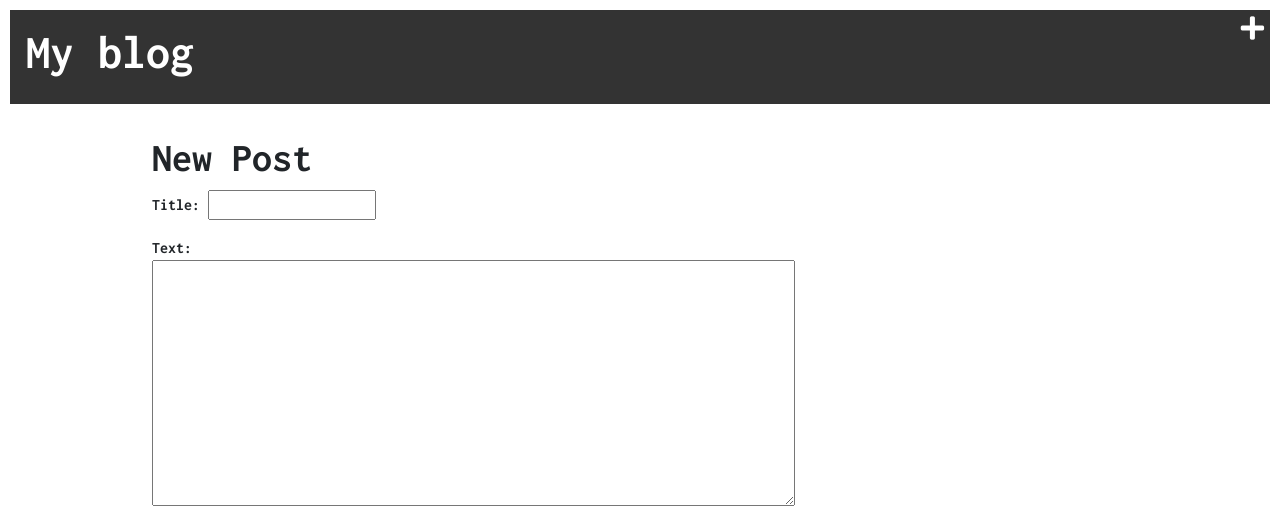
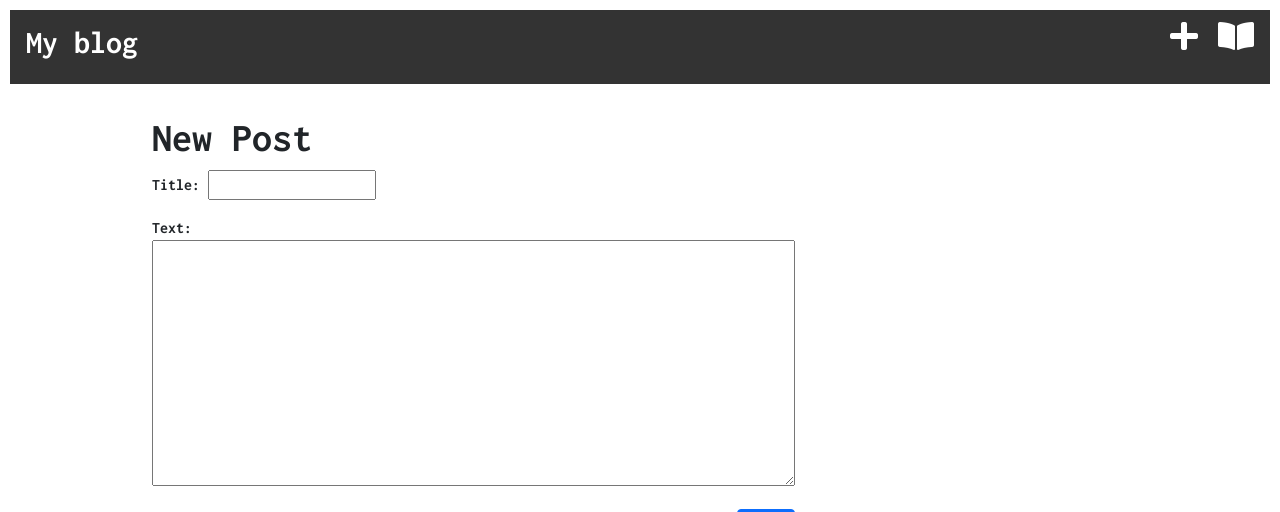
Before and after one commit to Arun445/blog_app, a Django app: page /post/new/ in a window 1280 px wide. Shown: the top 512 px of the page. Run offline with Django 3.2, Linux system fonts and the light colour scheme; the visitor is signed in with stand-in values (Sample User, id 1).

Commit message:
Added drafts and a way to publish them

```diff
--- a/blog/static/blog/blog.css
+++ b/blog/static/blog/blog.css
@@ -18,11 +18,14 @@ a {
 
 }
 
-.page-header h1 a {
+.page-header h1, .page-header a {
     color: white;
-    font-size: 36pt;
+    font-size: 24pt;
+
 
 }
+
+
 .page-header a:hover {
     color: gray;
 
@@ -53,7 +56,8 @@ a {
     color: white;
     float: right;
     font-size: 20pt;
-    margin-right: -10px;
-    margin-top: -15px;
+    margin-right: 0px;
+    margin-left: 20px;
+    margin-top: -10px;
 
 }
--- a/blog/templates/blog/base.html
+++ b/blog/templates/blog/base.html
@@ -18,9 +18,10 @@
 
 <div class="page-header">
     {% if user.is_authenticated %}
+        <a href="{% url 'post_draft_list' %}" class="top-menu"><i class="fas fa-book-open"></i></a>
         <a href="{% url 'post_new' %}" class="top-menu"><i class="fas fa-plus"></i></a>
     {% endif %}
-    <h1><a href="{% url 'post_list' %}">My blog</a></h1>
+    <h1><a href="{% url 'post_list' %}" class="middle">My blog</a></h1>
 
 </div>
 
--- a/blog/templates/blog/post_detail.html
+++ b/blog/templates/blog/post_detail.html
@@ -10,6 +10,9 @@
         <div class="date">
             <p>{{ post.published_date }}</p>
         </div>
+
+    {% else %}
+        <a href="{% url 'post_publish' pk=post.pk %}" class="btn btn-primary">Publish</a>
     {% endif %}
 
     {% if user.is_authenticated %}
--- a/blog/urls.py
+++ b/blog/urls.py
@@ -6,5 +6,7 @@ urlpatterns = [
     path('post/<int:pk>/', views.post_detail, name='post_detail'),
     path('post/new/', views.post_new, name='post_new'),
     path('post/<int:pk>/edit/', views.post_edit, name='post_edit'),
+    path('drafts/', views.post_draft_list, name='post_draft_list'),
+    path('post/<int:pk>/publish/', views.post_publish, name='post_publish'),
 
 ]
--- a/blog/views.py
+++ b/blog/views.py
@@ -7,7 +7,7 @@ from django.utils import timezone
 #Renders all blog posts
 
 def post_list(request):
-    posts = Post.objects.all().order_by('-published_date')
+    posts = Post.objects.filter(published_date__lte=timezone.now()).order_by('-published_date')
     context = {
         'posts': posts
     }
@@ -31,7 +31,6 @@ def post_new(request):
         if form.is_valid():
             post = form.save(commit=False)
             post.author = request.user
-            post.published_date = timezone.now()
             post.save()
             return redirect('post_detail', pk=post.pk)
     else:
@@ -49,10 +48,25 @@ def post_edit(request, pk):
         if form.is_valid():
             post = form.save(commit=False)
             post.author = request.user
-            post.published_date = timezone.now()
             post.save()
             return redirect('post_detail', pk=post.pk)
     else:
         form = PostForm(instance=post)
         context = {'form': form}
         return render(request, 'blog/post_edit.html', context)
+
+#Shows all the posts that are created, but aren't published yet
+
+def post_draft_list(request):
+    posts = Post.objects.filter(published_date__isnull=True)
+    context = {'posts': posts}
+
+    return render(request, 'blog/post_draft_list.html', context)
+
+
+#Publishes a post
+
+def post_publish(request, pk):
+    post = get_object_or_404(Post, pk=pk)
+    post.publish()
+    return redirect('post_detail', pk=pk)
```
Also changed, not shown: blog/templates/blog/post_draft_list.html (added, +13 -0 lines).
